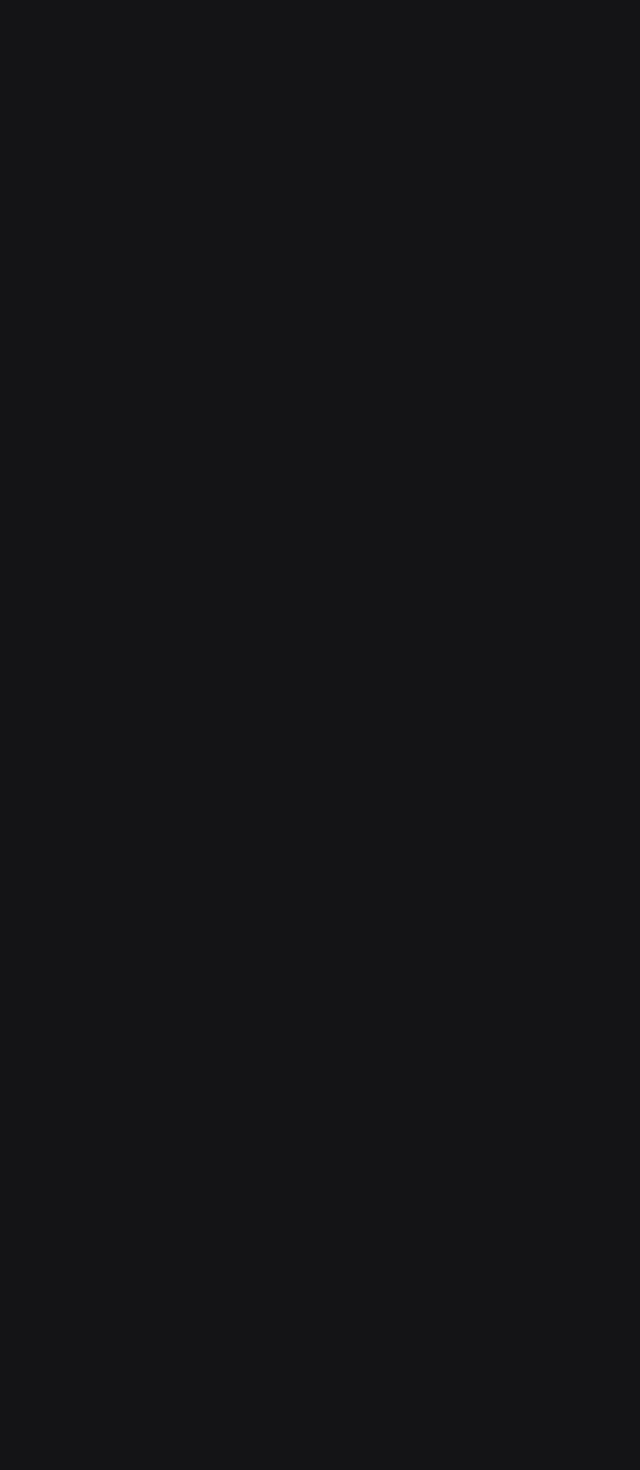
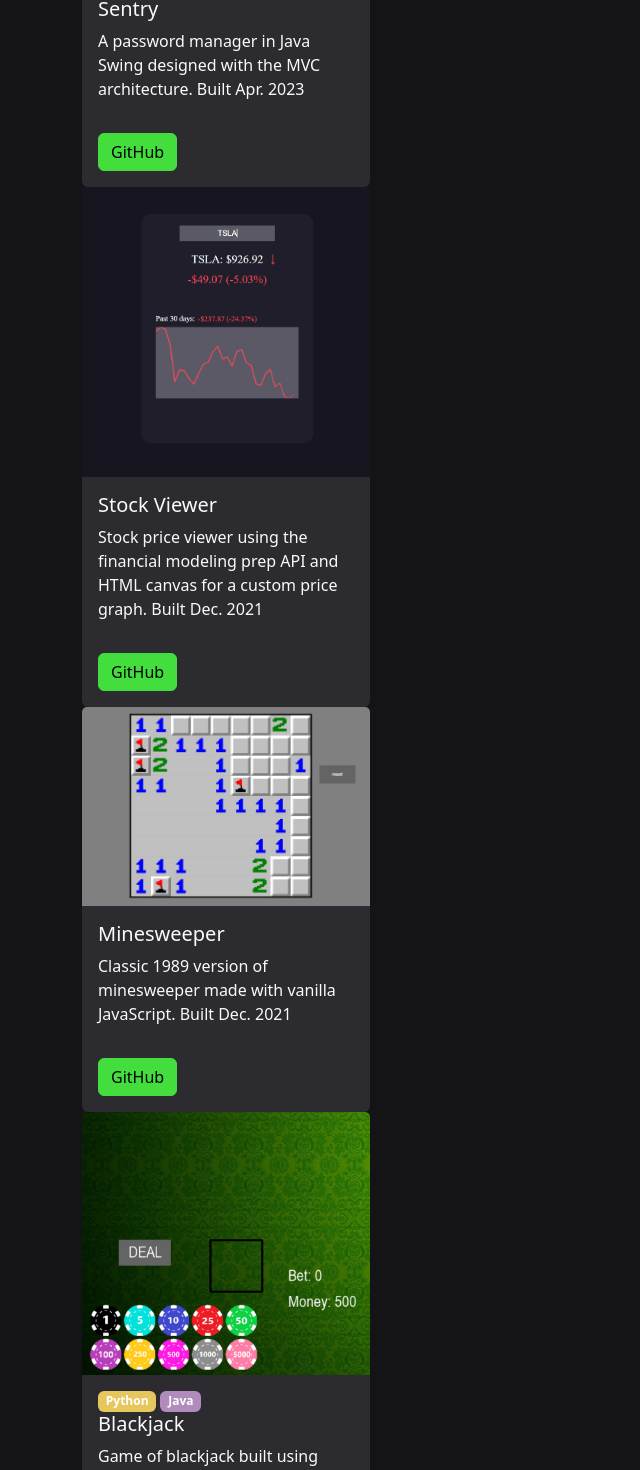
Before and after one commit to Adamv27/Portfolio, a React (Vite) app: page /projects in a window 1280 px wide. Shown: the part 694-2164 px from the top of the page, without its empty margins (0-640 px from the left). Before the commit the page ends 800 px from the top, so only its background shows below. Built offline with nearby package versions, Linux system fonts and the light colour scheme.

Commit message:
Begin adding projects to projects page

```diff
--- a/src/components/ProjectCard.jsx
+++ b/src/components/ProjectCard.jsx
@@ -1,39 +1,32 @@
-import { Card, Button } from "react-bootstrap";
+import { Card, Button, Stack, Badge } from "react-bootstrap";
 
-import LinkIcon from '../assets/external-link.svg'
-
-
-function ProjectCard() {
-  const tagBackgrounds = {
-    'Python': {backgroundColor: '#E6C75D' },
-    'Java': {backgroundColor: '#B08BBB' },
-    'JavaScript': {backgroundColor: '#F8B88B' },
-    'HTML/CSS': {backgroundColor: '#FD8A8A' },
-    'SQLite3': {backgroundColor: '#73D673'},
-    'React': {backgroundColor: '#B2CEFE'},
-    'Swing': {backgroundColor: '#32CACD'}
-  }
-/*
-    <div className='tags'>
-          {tags.map(tag => (
-            <span
-              className='tag'
-              key={tag}
-              style={tagBackgrounds[tag]}
-            > {tag}</span>
-          ))}
-        </div>
-*/
+function ProjectCard({
+  title,
+  description,
+  imageSrc,
+  githubUrl,
+  demoUrl,
+  tags,
+}) {
 
   return (
     <Card id="project-card" style={{ width: '18rem' }}>
-      <Card.Img variant="top" src="" />
+      <Card.Img variant="top" src={imageSrc} />
       <Card.Body>
-        <Card.Title>Card Title</Card.Title>
-        <Card.Text>
-          Some quick exmaple text to build on the card title and make up the bulk of the card's content.
-        </Card.Text>
-        <Button variant="primary">Go somewhere</Button>
+        <Stack direction="horizontal" gap={1}>
+          {tags && tags.map(tag => (
+            <Badge
+              key={tag}
+              bg={tag.toLowerCase()}
+            >{tag}</Badge>
+          ))}
+        </Stack>
+        <Card.Title>{title}</Card.Title>
+        <Card.Text>{description}</Card.Text>
+        <Button variant="primary" as="a" href={githubUrl}>GitHub</Button>
+        {demoUrl && (
+          <Button>Demo</Button>
+        )}
       </Card.Body>
     </Card>
   )
--- a/src/pages/Projects.jsx
+++ b/src/pages/Projects.jsx
@@ -1,8 +1,46 @@
+import { Container } from "react-bootstrap"
+
+import ProjectCard from "../components/ProjectCard"
+import Minesweeper from "../assets/projects/minesweeper.png"
+import StockViewer from "../assets/projects/stock-viewer.png"
+import Blackjack from "../assets/projects/blackjack.png"
+import Sentry from "../assets/projects/sentry.png"
+
 const Projects = () => {
   return (
-    <div>
-      Projects
-    </div>
+    <Container>
+      <ProjectCard
+        title="Card Title"
+        description="Some quick exmaple text to build on the card title and make up the bulk of the card's content."
+        imageSrc={Minesweeper}
+        githubUrl=""
+      />
+      <ProjectCard
+        title="Sentry"
+        description="A password manager in Java Swing designed with the MVC architecture. Built Apr. 2023"
+        imageSrc={Sentry}
+        githubUrl="https://github.com/Adamv27/Sentry"
+      />
+      <ProjectCard
+        title="Stock Viewer"
+        description="Stock price viewer using the financial modeling prep API and HTML canvas for a custom price graph. Built Dec. 2021"
+        imageSrc={StockViewer}
+        githubUrl="https://github.com/Adamv27/Stock-Viewer"
+      />
+      <ProjectCard
+        title="Minesweeper"
+        description="Classic 1989 version of minesweeper made with vanilla JavaScript. Built Dec. 2021"
+        imageSrc={Minesweeper}
+        githubUrl="https://github.com/Adamv27/Minesweeper-JS"
+      />
+      <ProjectCard
+        title="Blackjack"
+        description="Game of blackjack built using pygame with custom drag and drop mechanics. Built Nov. 2021"
+        imageSrc={Blackjack}
+        githubUrl="https://github.com/Adamv27/Blackjack"
+        tags={["Python", "Java"]}
+      />
+    </Container>
   )
 }
 
--- a/src/scss/_variables.scss
+++ b/src/scss/_variables.scss
@@ -13,8 +13,21 @@ $theme-colors: (
   "accent-2":   $accent-2,
   "accent-3":   $accent-3,
   "light":      $light,
-  "dark":       $dark
+  "dark":       $dark,
+  "python": #E6C75D,
+  "java": #B08BBB,
+  "javascript": #F8B88B
+
 );
 
 $body-bg:       $light;
 $body-color:    $dark;
+
+ /*   'Python': {backgroundColor: '#E6C75D' },
+    'Java': {backgroundColor: '#B08BBB' },
+    'JavaScript': {backgroundColor: '#F8B88B' },
+    'HTML/CSS': {backgroundColor: '#FD8A8A' },
+    'SQLite3': {backgroundColor: '#73D673'},
+    'React': {backgroundColor: '#B2CEFE'},
+    'Swing': {backgroundColor: '#32CACD'}
+*/
```
